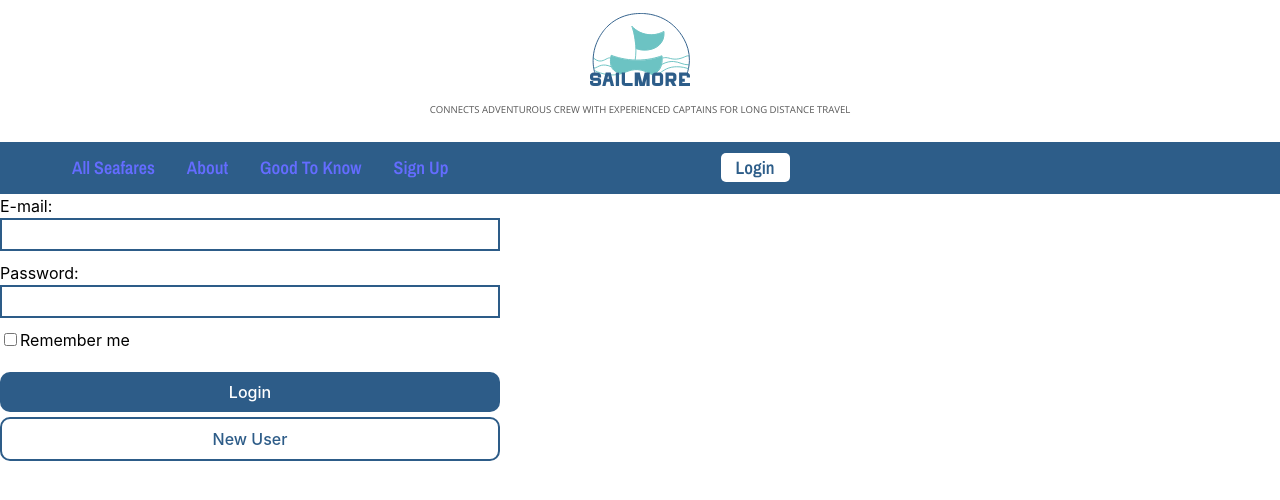
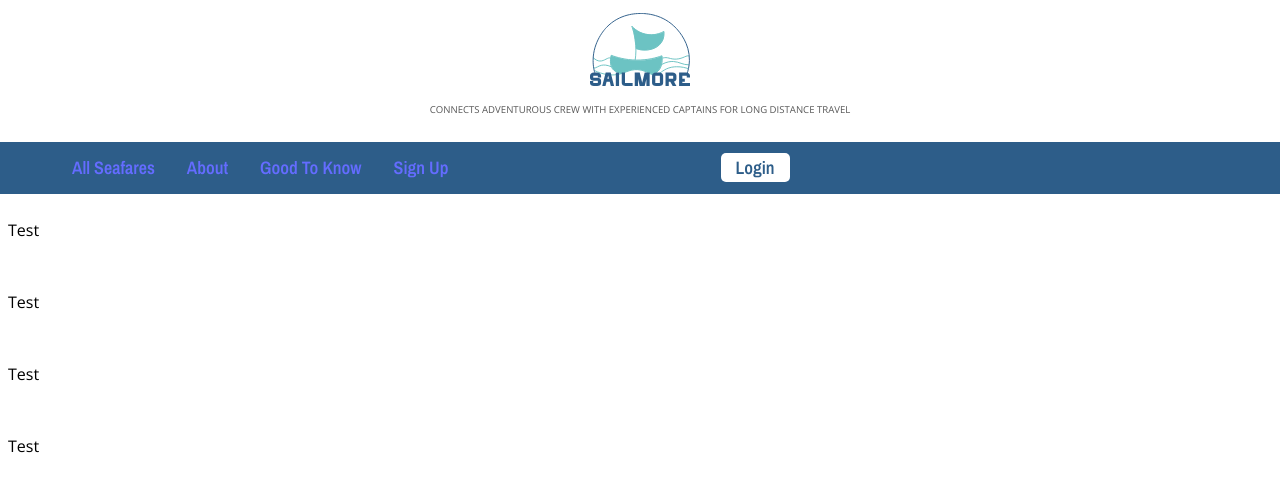
Before and after one commit to soswind/final-project-smooth-sailing-solutions, a React (Vite) app: page / in a window 1280 px wide. Shown: the top 500 px of the page. Built offline with nearby package versions, Linux system fonts and the light colour scheme.

Commit message:
Create Seafares and SeafareItem

```diff
--- a/src/App.jsx
+++ b/src/App.jsx
@@ -1,9 +1,6 @@
 import { useState } from 'react'
-import reactLogo from './assets/react.svg'
-import viteLogo from '/vite.svg'
 import './App.css'
-import Header from './Header'
-import Login from './login'
+import Seafares from './Seafares'
 
 
 function App() {
@@ -11,8 +8,7 @@ function App() {
 
   return (
     <>
-    <Header />
-<Login />
+    <Seafares />
   </>
   )
 }
--- /dev/null
+++ b/src/SeafareItem.jsx
@@ -0,0 +1,7 @@
+export default function SeafareItem(props) {
+  return (
+    <>
+    <p>Test</p>
+    </>
+  )
+}
--- /dev/null
+++ b/src/Seafares.jsx
@@ -0,0 +1,18 @@
+import React, { useState } from 'react';
+import Header from './Header.jsx'
+import SeafareItem from './SeafareItem.jsx';
+
+export default function Seafares() {
+
+
+
+  return (
+    <>
+    <Header />
+    <SeafareItem />
+    <SeafareItem />
+    <SeafareItem />
+    <SeafareItem />
+    </>
+  )
+}
```
